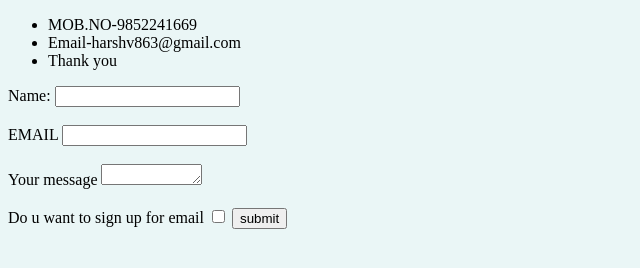
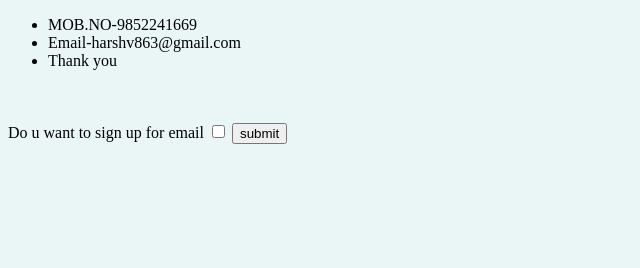
Before and after one commit to dogee123/NEw-website, a plain HTML site: page contact.html in a window 1280 px wide. Shown: the whole page, without its empty margins (0-640 px from the left). Drawn offline with Linux system fonts and the light colour scheme.

Commit message:
Removed form

```diff
--- a/contact.html
+++ b/contact.html
@@ -11,13 +11,7 @@
       <li>Email-harshv863@gmail.com</li>
       <li>Thank you</li>
     </ul>
-    <form class="" action="mailto:appbewery.com" method="post" enctype="text/plain">
-      <label for="">Name:</label>
-      <input type="text" name="yourName" value=""><br><br>
-      <label>EMAIL</label>
-      <input type="email" name="youremail" value=""><br><br>
-      <label>Your message</label>
-      <textarea name="Your message" rows="1" cols="10"></textarea>
+
 
 
 <br><br>
```
